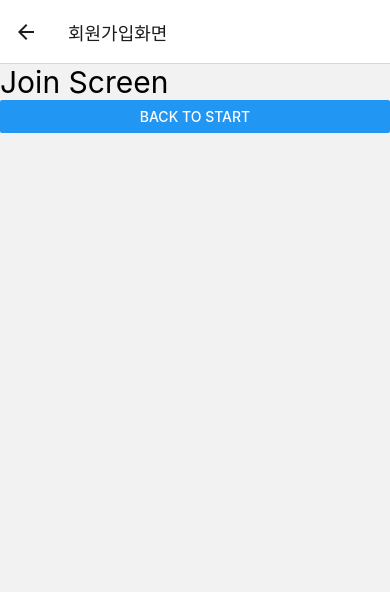
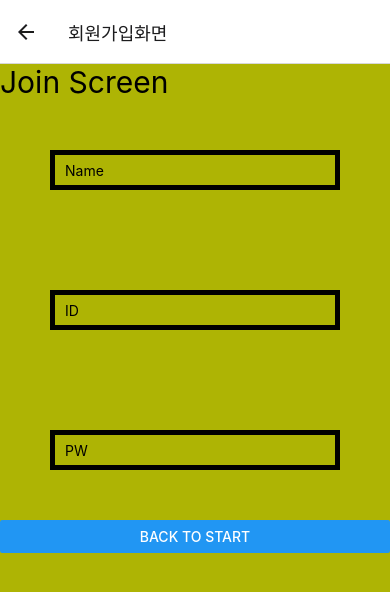
Before and after one commit to jeon-maker/2021_winter_project, a React Native app: screen /Join in a window 390 px wide. Shown: the top 592 px of the page. Built offline with nearby package versions, Linux system fonts and the light colour scheme.

Commit message:
Add files via upload

```diff
--- a/page/ChatScreen.js
+++ b/page/ChatScreen.js
@@ -1,5 +1,7 @@
 import React, { Component } from "react";
 import { View, Text, Button } from 'react-native';
+
+
 
 export default class ChatScreen extends Component {
     render() {
--- a/page/JoinScreen.js
+++ b/page/JoinScreen.js
@@ -1,11 +1,62 @@
 import React, { Component } from "react";
-import { View, Text, Button } from 'react-native';
+import { View, Text, Button, StyleSheet, TextInput } from 'react-native';
+
+const UselessTextInput = () => {
+    const [text, onChangeText] = React.useState("Useless Text");
+    const [Name, onChangeName] = React.useState("Name");
+    const [number, onChangeNumber] = React.useState(null);
+};
+
+
+const style = StyleSheet.create({
+    container: {
+        backgroundColor: '#AEB404',
+        flex: 1
+    },
+    text: {
+        fontSize: 30,
+        color: '#21610B',
+        textAlign: 'center'
+    },
+    Button: {
+        color: 'black',
+        fontSize: 40,
+        backgroundColor: 'blue'
+    },
+    input: {
+        height: 40,
+        margin: 50,
+        borderWidth: 5,
+        padding: 10,
+        color: 'black'
+    },
+})
+
+
 
 export default class JoinScreen extends Component {
     render() {
         return (
-            <View>
+            <View style={style.container}>
                 <Text style={{ fontSize: 30 }}>Join Screen</Text>
+                <TextInput
+                    style={style.input}
+                    onChangeText={UselessTextInput.onChangeText}
+                    placeholder="Name"
+                    value={UselessTextInput.text}
+                />
+                <TextInput
+                    style={style.input}
+                    onChangeText={UselessTextInput.onChangeNumber}
+                    placeholder="ID"
+                    value={UselessTextInput.number}
+                />
+                <TextInput
+                    style={style.input}
+                    onChangeText={UselessTextInput.onChangeNumber}
+                    placeholder="PW"
+                    value={UselessTextInput.number}
+                />
                 <Button onPress={() => this.gotoStartScreen()} title='back to Start' />
             </View>
         )
--- a/page/LoginScreen.js
+++ b/page/LoginScreen.js
@@ -1,11 +1,50 @@
 import React, { Component } from "react";
-import { View, Text, Button } from 'react-native';
+import { View, Text, Button, StyleSheet, TextInput } from 'react-native';
 
+const UselessTextInput = () => {
+    const [text, onChangeText] = React.useState("Useless Text");
+    const [number, onChangeNumber] = React.useState(null);
+};
+
+const style = StyleSheet.create({
+    container: {
+        backgroundColor: '#AEB404',
+        flex: 1
+    },
+    text: {
+        fontSize: 30,
+        color: '#21610B',
+        textAlign: 'center'
+    },
+    Button: {
+        color: 'black',
+        fontSize: 40,
+    },
+    input: {
+        height: 40,
+        margin: 50,
+        borderWidth: 5,
+        padding: 10,
+        color: 'black'
+    },
+})
 export default class LoginScreen extends Component {
     render() {
         return (
-            <View>
+            <View style={style.container}>
                 <Text style={{ fontSize: 30 }}>Login Screen</Text>
+                <TextInput
+                    style={style.input}
+                    onChangeText={UselessTextInput.onChangeText}
+                    placeholder="ID"
+                    value={UselessTextInput.text}
+                />
+                <TextInput
+                    style={style.input}
+                    onChangeText={UselessTextInput.onChangeNumber}
+                    placeholder="PW"
+                    value={UselessTextInput.number}
+                />
                 <Button onPress={() => this.gotoStartScreen()} title='back to Start' />
             </View>
         )
--- a/page/MainScreen.js
+++ b/page/MainScreen.js
@@ -1,16 +1,38 @@
 import React, { Component } from "react";
-import { View, Text, Button } from 'react-native';
+import { View, Text, Button, StyleSheet } from 'react-native';
+
+const style = StyleSheet.create({
+    container: {
+        backgroundColor: '#AEB404',
+        flex: 1
+    },
+    text: {
+        fontSize: 30,
+        color: '#21610B',
+        textAlign: 'center'
+    },
+    Button: {
+        color: 'black',
+        fontSize: 40,
+    },
+    input: {
+        height: 40,
+        margin: 50,
+        borderWidth: 5,
+        padding: 10,
+        color: 'black'
+    },
+})
 
 export default class MainScreen extends Component {
     render() {
         return (
-            <View>
+            <View style={style.container}>
                 <Text style={{ fontSize: 30 }}>Main Screen</Text>
-                <Button onPress={() => this.goPostScreen()} title="Go Post Screen" />
-                <Button onPress={() => this.goFilterScreen()} title="Go Filter Screen" />
-                <Button onPress={() => this.goWriteScreen()} title="Go Write Screen" />
-                <Button onPress={() => this.goLetterScreen()} title="Go Letter Screen" />
-                <Button onPress={() => this.goEditScreen()} title="Go Edit Screen" />
+                <Button onPress={() => this.goPostScreen()} title=" 게시글" />
+                <Button onPress={() => this.goLetterScreen()} title="쪽지함 " />
+                <Button color={style.Button.color} onPress={() => this.goWriteScreen()} title="글 작성하기" />
+                <Button color={style.Button.color} onPress={() => this.goFilterScreen()} title="필터" />
 
             </View>
         )
@@ -19,16 +41,14 @@ export default class MainScreen extends Component {
     goPostScreen() {
         this.props.navigation.navigate('Post')
     }
-    goFilterScreen() {
-        this.props.navigation.navigate('Filter')
-    }
     goWriteScreen() {
         this.props.navigation.navigate('Write')
     }
     goLetterScreen() {
         this.props.navigation.navigate('Letter')
     }
-    goEditScreen() {
-        this.props.navigation.navigate('Edit')
+    goFilterScreen() {
+        this.props.navigation.navigate('Filter')
     }
+
 }
--- a/page/PostScreen.js
+++ b/page/PostScreen.js
@@ -1,15 +1,38 @@
 import React, { Component } from "react";
-import { View, Text, Button } from 'react-native';
+import { View, Text, Button, StyleSheet } from 'react-native';
 
+const style = StyleSheet.create({
+    container: {
+        backgroundColor: '#AEB404',
+        flex: 1
+    },
+    text: {
+        fontSize: 30,
+        color: '#21610B',
+        textAlign: 'center'
+    },
+    Button: {
+        color: 'black',
+        fontSize: 40,
+    },
+    input: {
+        height: 40,
+        margin: 50,
+        borderWidth: 5,
+        padding: 10,
+        color: 'black'
+    },
+})
 export default class PostScreen extends Component {
     render() {
         return (
-            <View>
+            <View style={style.container}>
                 <Text style={{ fontSize: 30 }}>Post Screen</Text>
-                <Button onPress={() => this.backToMainScreen()} title='Back to Main' />
-                <Button onPress={() => this.goToVoteScreen()} title='Go to Vote' />
-                <Button onPress={() => this.goToSuggetScreen()} title='Go To Suggest' />
-                <Button onPress={() => this.goToChatScreen()} title='Go To Chat' />
+                <Button color={style.Button.color} onPress={() => this.goToVoteScreen()} title='투표하기' />
+                <Button color={style.Button.color} onPress={() => this.goToSuggetScreen()} title='제안하기' />
+                <Button color={style.Button.color} onPress={() => this.goToChatScreen()} title='대화하기' />
+                <Button color={style.Button.color} onPress={() => this.goEditScreen()} title="Go Edit Screen (작성자 전용)" />
+                <Button color={style.Button.color} onPress={() => this.backToMainScreen()} title='메인화면' />
             </View>
         )
     }
@@ -25,4 +48,11 @@ export default class PostScreen extends Component {
     goToVoteScreen() {
         this.props.navigation.navigate('Vote')
     }
+    goFilterScreen() {
+        this.props.navigation.navigate('Filter')
+    }
+
+    goEditScreen() {
+        this.props.navigation.navigate("Edit")
+    }
 }
--- a/page/StartScreen.js
+++ b/page/StartScreen.js
@@ -1,15 +1,52 @@
 import React, { Component } from "react";
-import { View, Text, Button } from 'react-native';
+import { View, Text, Button, StyleSheet } from 'react-native';
+
+const style = StyleSheet.create({
+    container: {
+        backgroundColor: '#AEB404',
+        flex: 1
+    },
+    text: {
+        fontSize: 30,
+        color: '#21610B',
+        textAlign: 'center'
+    },
+    Button: {
+        color: 'black',
+        fontSize: 40,
+        backgroundColor: 'blue'
+    }
+})
+
+
+
 
 export default class StartScreen extends Component {
     render() {
         return (
-            <View>
-                <Text style={{ fontSize: 30 }}>Start Screen</Text>
-                <Button onPress={() => this.gotoLoginScreen()} title='Log_in' />
-                <Button onPress={() => this.gotoJoinScreen()} title='Join us' />
-                <Button onPress={() => this.gotoMainScreen()} title='Main' />
-            </View>
+            <View style={style.container}>
+                <Text style={style.text}>Start Screen</Text>
+                <Text></Text>
+                <Text></Text>
+                <Text></Text>
+                <Text></Text>
+                <Text></Text>
+                <Text></Text>
+                <Text></Text>
+                <Text></Text>
+                <View style={[{ width: "100%", backgroundColor: "white" }]}>
+                    <Button color={style.Button.color} backgroundColor={style.Button.backgroundColor} onPress={() => this.gotoLoginScreen()} title='로그인' />
+                    <Text></Text>
+                    <Text></Text>
+
+                    <Button color={style.Button.color} backgroundColor={style.Button.backgroundColor} onPress={() => this.gotoJoinScreen()} title='회원가입' />
+                    <Text></Text>
+                    <Text></Text>
+
+                    <Button color={style.Button.color} backgroundColor={style.Button.backgroundColor} onPress={() => this.gotoMainScreen()} title='메인화면' />
+                </View>
+            </View >
+
         )
     }
     gotoLoginScreen() {
--- a/page/SuggestScreen.js
+++ b/page/SuggestScreen.js
@@ -1,11 +1,37 @@
 import React, { Component } from "react";
-import { View, Text, Button } from 'react-native';
+import { View, Text, Button, TextInput, StyleSheet } from 'react-native';
+
+const style = StyleSheet.create({
+    container: {
+        backgroundColor: '#AEB404',
+        flex: 1
+    },
+    text: {
+        fontSize: 30,
+        color: '#21610B',
+        textAlign: 'center'
+    },
+    Button: {
+        color: 'black',
+        fontSize: 40,
+    },
+    input: {
+        height: 40,
+        margin: 50,
+        borderWidth: 5,
+        padding: 10,
+        color: 'black'
+    },
+})
 
 export default class SuggestScreen extends Component {
     render() {
         return (
             <View>
-                <Text style={{ fontSize: 30 }}>Suggest Screen</Text>
+                <Text style={{ fontSize: 30 }}>SuggestScreen</Text>
+                <TextInput
+                    style={style.input}
+                    placeholder="장소 제안하기" />
                 <Button onPress={() => this.backToPostScreen()} title='Back to Post' />
             </View>
         )
--- a/page/WriteScreen.js
+++ b/page/WriteScreen.js
@@ -1,11 +1,56 @@
 import React, { Component } from "react";
-import { View, Text, Button } from 'react-native';
+import { View, Text, Button, StyleSheet, TextInput } from 'react-native';
+
+const post = () => {
+    const [time, onChangeTime] = React.useState("약속 시간")
+    const [menu, onChangeMenu] = React.useState("메뉴")
+    const [personnel, onChnagePersonnel] = React.useState("인원")
+};
+
+const style = StyleSheet.create({
+    container: {
+        backgroundColor: '#AEB404',
+        flex: 1
+    },
+    text: {
+        fontSize: 30,
+        color: '#21610B',
+        textAlign: 'center'
+    },
+    Button: {
+        color: 'black',
+        fontSize: 40,
+    },
+    input: {
+        height: 40,
+        margin: 50,
+        borderWidth: 5,
+        padding: 10,
+        color: 'black'
+    },
+})
 
 export default class WriteScreen extends Component {
     render() {
         return (
             <View>
                 <Text style={{ fontSize: 30 }}>Write Screen</Text>
+                <TextInput
+                    style={style.input}
+                    onChangeText={post.onChangeTime}
+                    placeholder="시간을 입력하세요"
+                />
+                <TextInput
+                    style={style.input}
+                    onChangeText={post.onChangeMenu}
+                    placeholder="메뉴를 입력하세요"
+                />
+                <TextInput
+                    style={style.input}
+                    onChangeText={post.onChnagePersonnel}
+                    placeholder="인원을 입력하세요"
+                />
+                <Button onPress={() => this.backToMainScreen()} title='게시글 올리기' />
                 <Button onPress={() => this.backToMainScreen()} title='Back to Main' />
             </View>
         )
```
